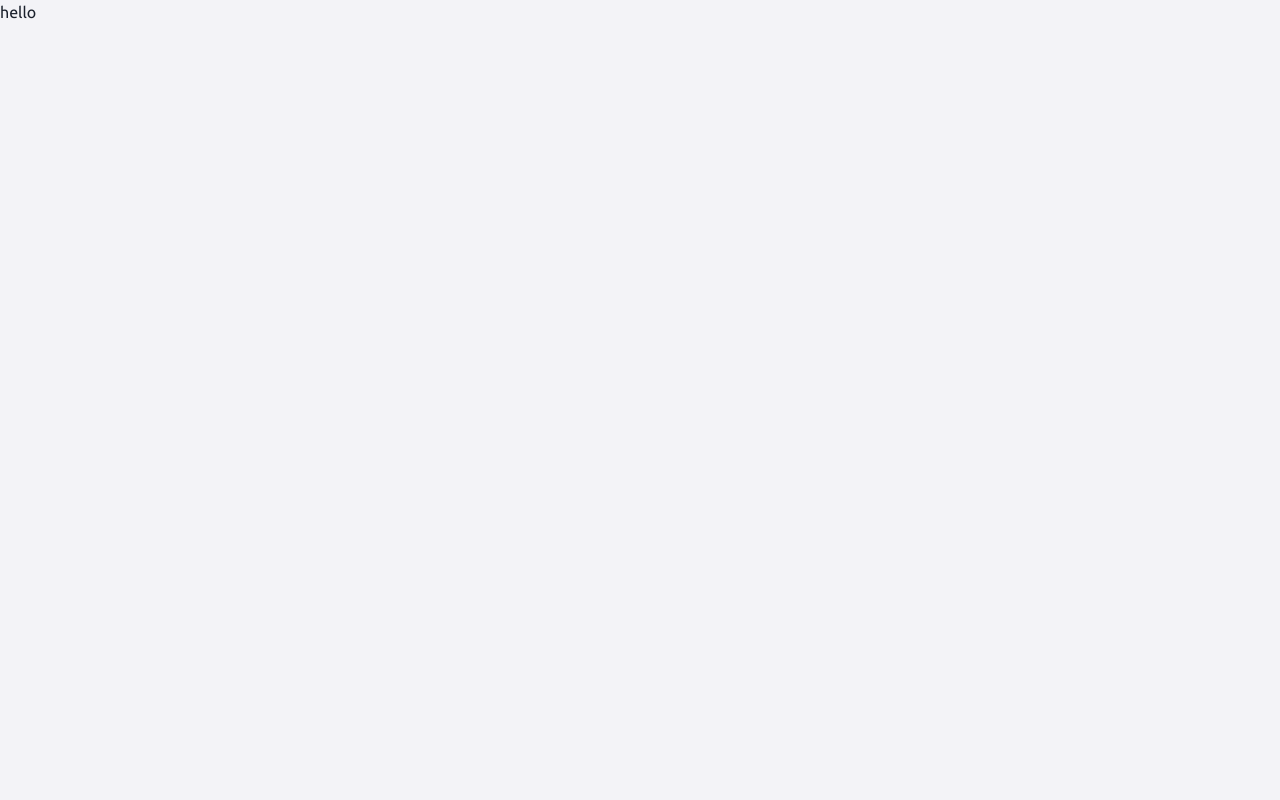
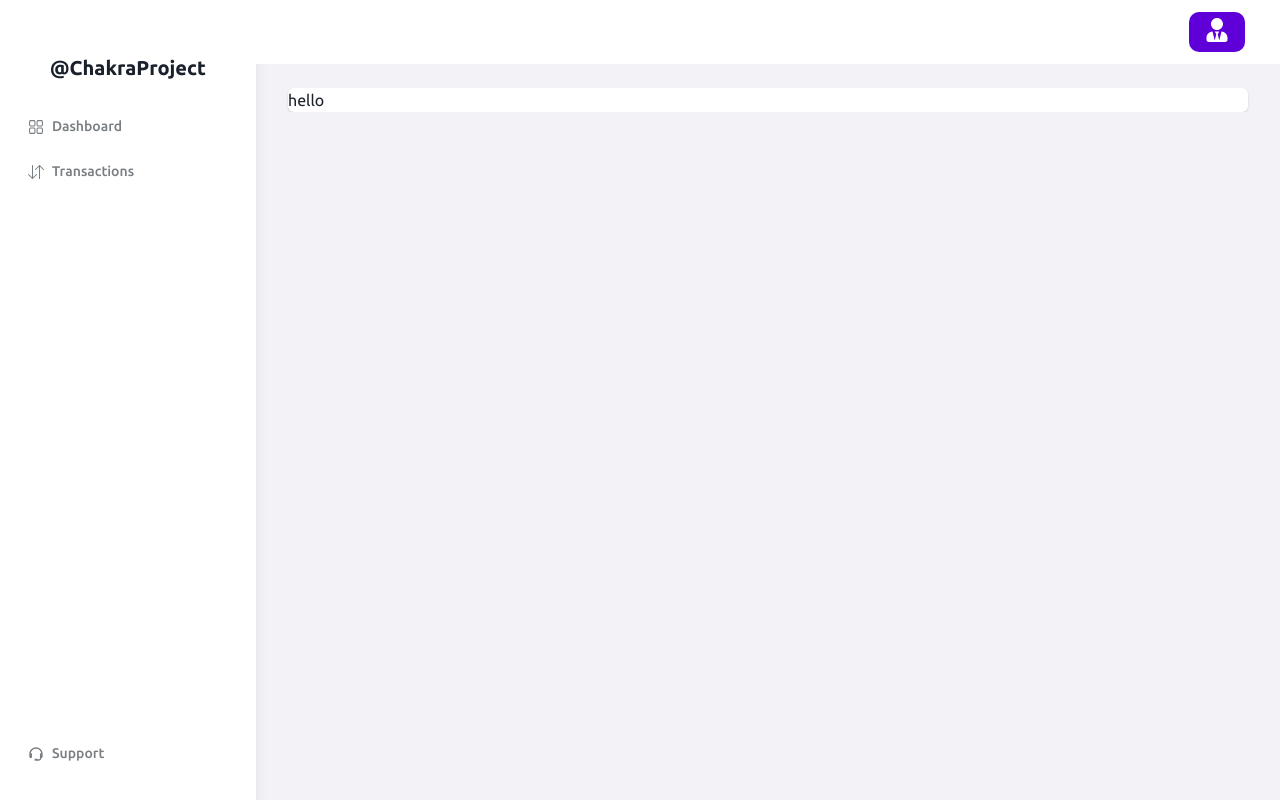
Before and after one commit to INTESARSHAWON/Crypto-Dashboard-using-React-Chakra-UI, a React (Vite) app: page /transactions in a window 1280 px wide. Built offline with nearby package versions, Linux system fonts and the light colour scheme.

Commit message:
setting internal link

```diff
--- a/src/components/Sidenav.jsx
+++ b/src/components/Sidenav.jsx
@@ -2,6 +2,7 @@ import { Box, Heading, HStack, Icon, Stack, Text } from "@chakra-ui/react"
 import { RxDashboard } from "react-icons/rx";
 import { BsArrowDownUp } from "react-icons/bs";
 import { BiSupport } from "react-icons/bi";
+import {Link} from "react-router-dom";
 
 const Sidenav = () => {
     const navLinks = [
@@ -30,24 +31,28 @@ const Sidenav = () => {
         <Box mt="6" mx="3">
             {
                 navLinks.map((nav)=> (
-                    <HStack key={nav.text} py="3" px="4" color="#797E82" borderRadius="10px" _hover={{
+                    <Link to={nav.link} key={nav.text}>
+                        <HStack py="3" px="4" color="#797E82" borderRadius="10px" _hover={{
                             bg:"#F3F3F7", color: "#171717"
                         }}>
                             <Icon as={nav.icon}/>
                             <Text fontSize="14px" fontWeight="medium">{nav.text}</Text>
                         </HStack>
+                    </Link>
                 ))
             }
         </Box>
     </Box>
 
     <Box mt="6" mx="3" mb="6">
+        <Link to="/support">
             <HStack py="3" px="4" color="#797E82" borderRadius="10px" _hover={{
                 bg:"#F3F3F7", color: "#171717"
             }}>
                 <Icon as={BiSupport}/>
                 <Text fontSize="14px" fontWeight="medium">Support</Text>
             </HStack>
+        </Link>
     </Box>
 
   </Stack>
--- a/src/pages/Support/Support.jsx
+++ b/src/pages/Support/Support.jsx
@@ -1,9 +1,10 @@
+import DashboardLayout from "../../components/DashboardLayout"
 
 const Support = () => {
   return (
-    <div>
+    <DashboardLayout>
       <>hi</>
-    </div>
+    </DashboardLayout>
   )
 }
 
--- a/src/pages/Transaction/TransactionPage.jsx
+++ b/src/pages/Transaction/TransactionPage.jsx
@@ -1,9 +1,13 @@
+import { Card } from "@chakra-ui/react"
+import DashboardLayout from "../../components/DashboardLayout"
 
 const TransactionPage = () => {
   return (
-    <div>
-      <>hello</>
-    </div>
+    <DashboardLayout>
+      <Card>
+        <>hello</>
+      </Card>
+    </DashboardLayout>
   )
 }
 
```
Lines whose indentation alone changed are shown as unchanged.
